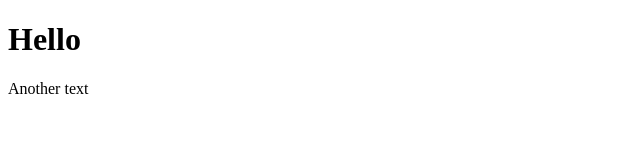
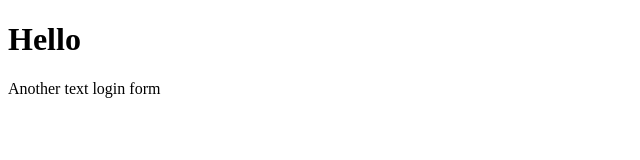
Before and after one commit to Sarathtiru/myappsample, a plain HTML site: page index.html in a window 1280 px wide. Shown: the full height of the page, 0-640 px from the left. Drawn offline with Linux system fonts and the light colour scheme.

Commit message:
login form

```diff
--- a/index.html
+++ b/index.html
@@ -8,6 +8,6 @@
 </head>
 <body>
     <h1>Hello</h1>
-    <div>Another text</div>
+    <div>Another text login form</div>
 </body>
 </html>
```
Also changed, not shown: login.html (added, +1 -0 lines), log.txt (added).
